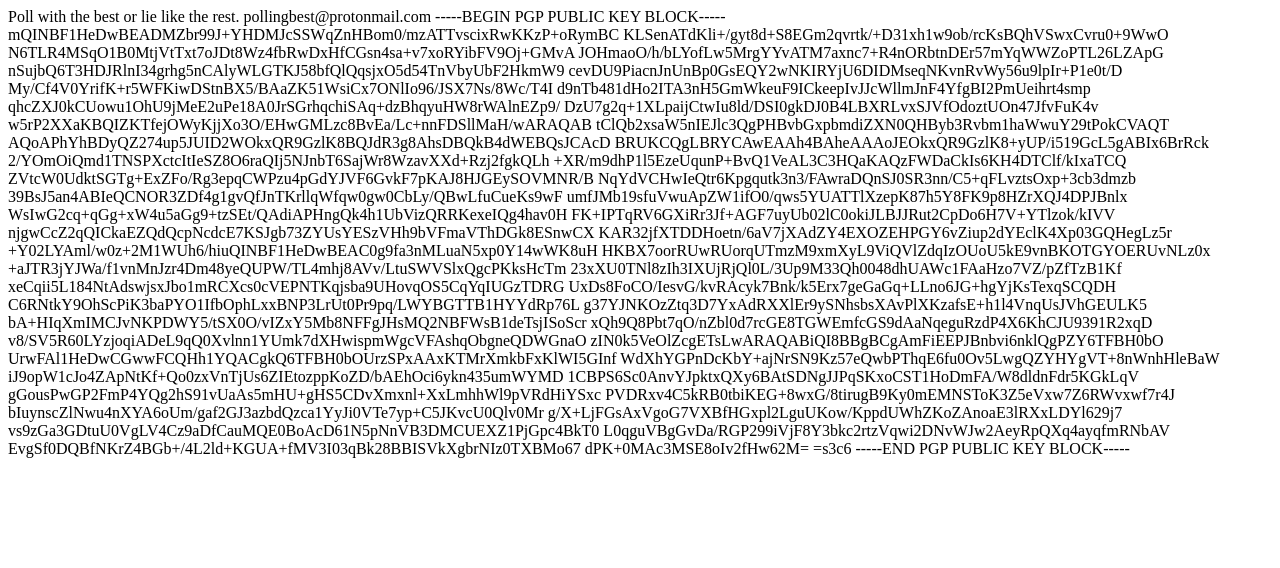
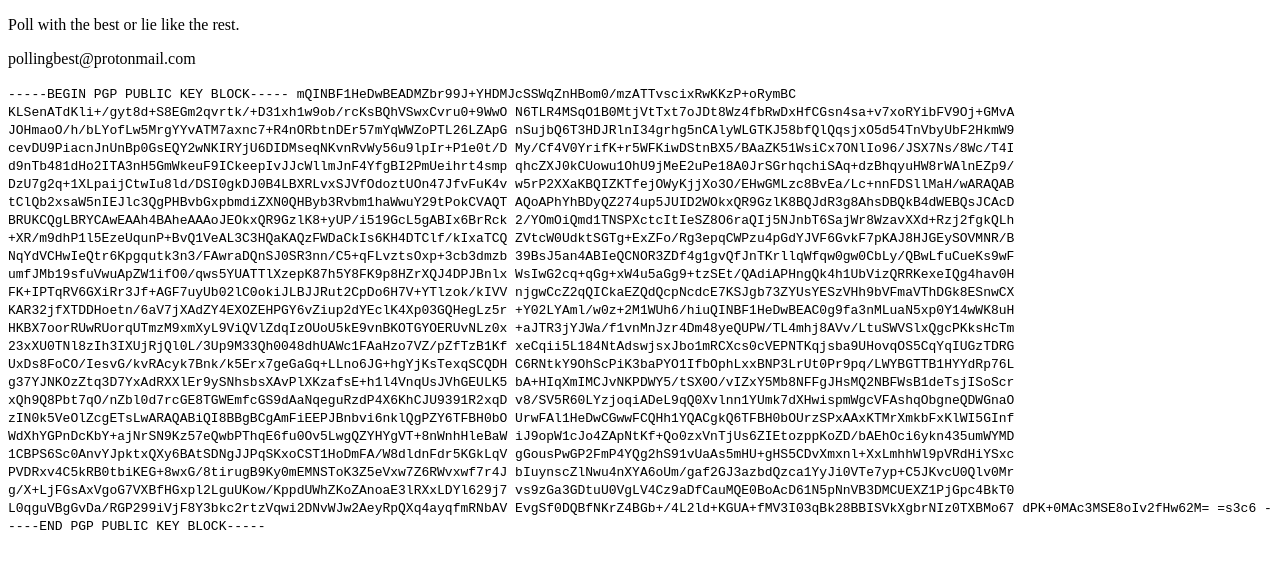
Before and after one commit to pollingbest/pollingbest.github.io, a plain HTML site: page index.html in a window 1280 px wide. Drawn offline with Linux system fonts and the light colour scheme.

Commit message:
add tags

```diff
--- a/index.html
+++ b/index.html
@@ -5,10 +5,11 @@
 <title>polling best</title>
 </head>
 <body>
-Poll with the best or lie like the rest.
+<p>Poll with the best or lie like the rest.</p>
 
-pollingbest@protonmail.com
+<p>pollingbest@protonmail.com</p>
 
+<code>
 -----BEGIN PGP PUBLIC KEY BLOCK-----
 
 mQINBF1HeDwBEADMZbr99J+YHDMJcSSWqZnHBom0/mzATTvscixRwKKzP+oRymBC
@@ -61,6 +62,6 @@ EvgSf0DQBfNKrZ4BGb+/4L2ld+KGUA+fMV3I03qBk28BBISVkXgbrNIz0TXBMo67
 dPK+0MAc3MSE8oIv2fHw62M=
 =s3c6
 -----END PGP PUBLIC KEY BLOCK-----
-
+</code>
 </body>
 </html>
```
